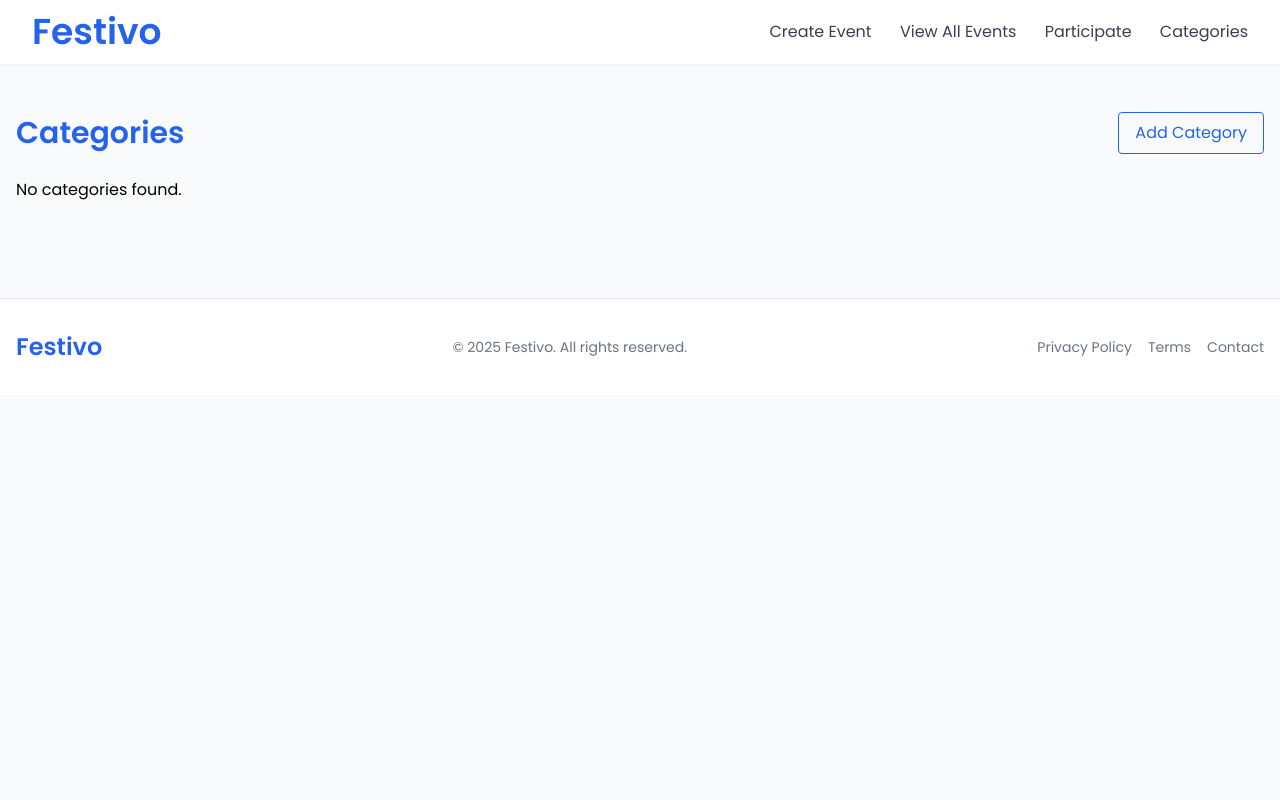
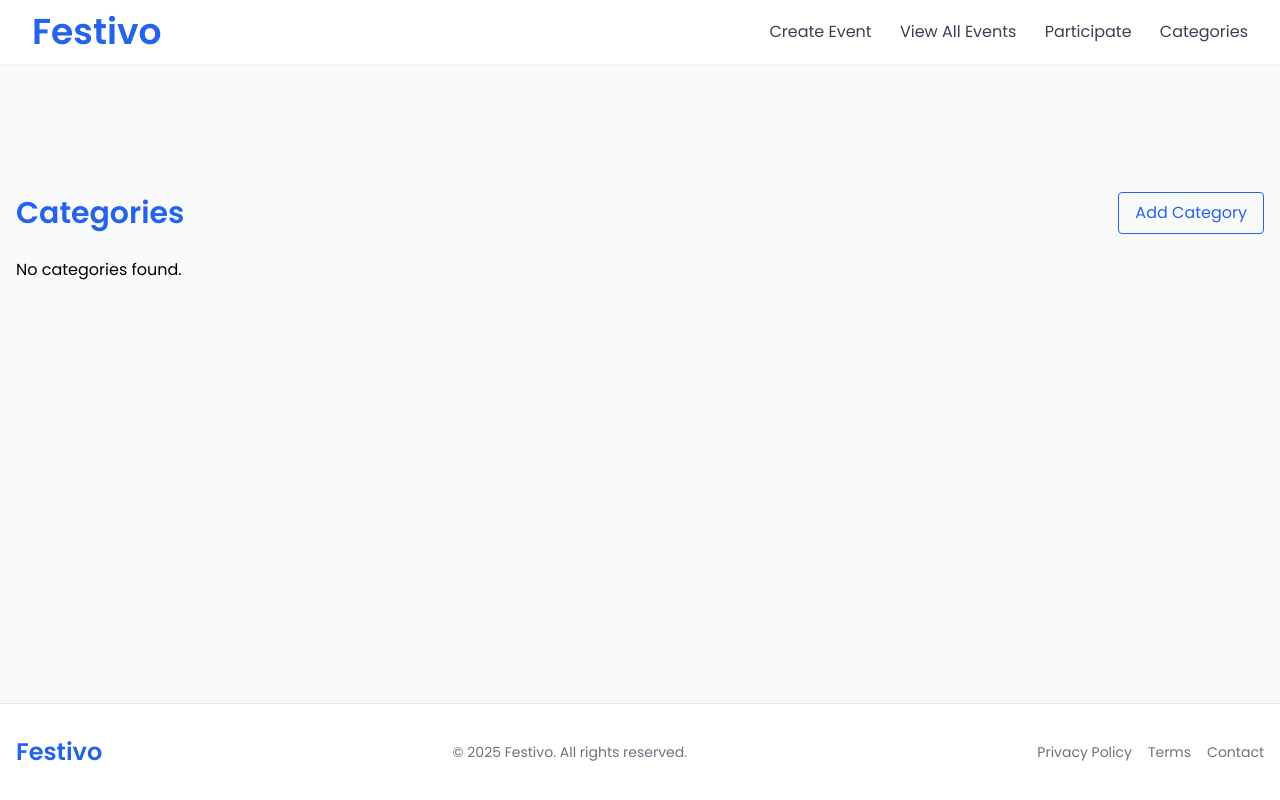
Before and after one commit to sajjadhossanshimanto/festivo-event-managent-system, a Django app: page /categories/ in a window 1280 px wide. Run offline with Django 5.2, Linux system fonts and the light colour scheme; data that the repository does not hold is empty; some libraries are stand-ins or nearby versions.

Commit message:
spacing problem fix

```diff
--- a/events/templates/events/base.html
+++ b/events/templates/events/base.html
@@ -28,7 +28,7 @@
     </style>
 </head>
 
-<body class="pt-16 bg-gray-50">
+<body class="pt-16 bg-gray-50 flex flex-col min-h-screen">
     <header>
         <section>
             <!-- Navbar -->
@@ -68,9 +68,10 @@
         </section>
     </header>
 
-    {% block mainBody %}
-        {% comment %} Main Body will be here {% endcomment %}
-    {% endblock mainBody %}
+    <main class="flex-grow pt-20">
+        {% block mainBody %}
+        {% endblock mainBody %}
+    </main>
 
     <footer class="bg-white border-t mt-12">
         <div
```
